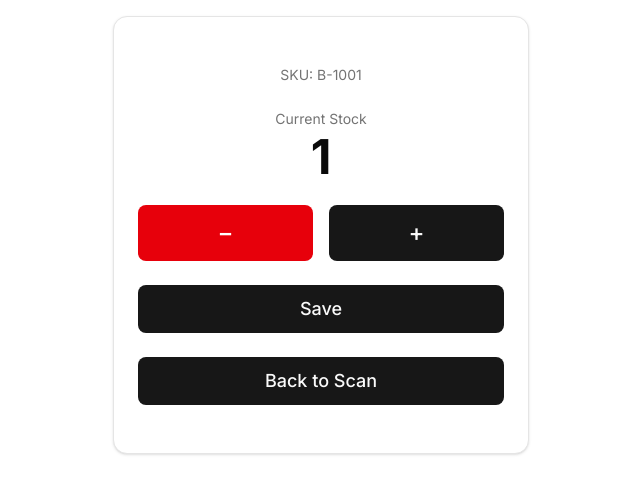
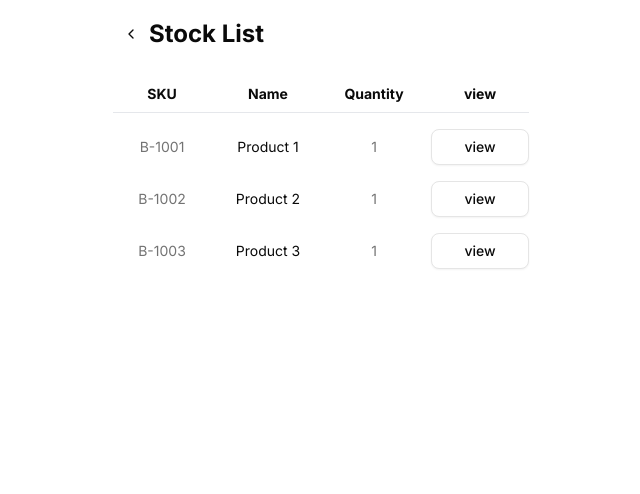
Before and after one commit to Super-Nat/balloon-stock-app, a Next.js app: page /product/stock-list in a window 1280 px wide. Shown: the top 494 px of the page, without its empty margins (319-959 px from the left). Built offline with nearby package versions, Linux system fonts and the light colour scheme.

Commit message:
Remove LowStock and Search components along with their features; update QRScanner and LowStockAlert components for improved functionality and user experience.

```diff
--- a/src/app/low-stock/feature/index.tsx
+++ /dev/null
@@ -1,7 +0,0 @@
-"use client";
-
-const LowStockFeature = () => {
-  return <div>LowStockFeature</div>;
-};
-
-export default LowStockFeature;
--- a/src/app/low-stock/page.tsx
+++ /dev/null
@@ -1,6 +0,0 @@
-import LowStockFeature from "./feature"
-
-
-const LowStockPage = () => <LowStockFeature />
-
-export default LowStockPage
--- /dev/null
+++ b/src/app/product/stock-list/feature/index.tsx
@@ -0,0 +1,68 @@
+"use client";
+
+import { Button } from "@/components/ui/button";
+import { ChevronLeft } from "lucide-react";
+import { useRouter } from "next/navigation";
+const StockListFeature = () => {
+  const router = useRouter();
+  const products = [
+    {
+      id: 1,
+      sku: "B-1001",
+      name: "Product 1",
+      qty: 1,
+    },
+    {
+      id: 2,
+      sku: "B-1002",
+      name: "Product 2",
+      qty: 1,
+    },
+    {
+      id: 3,
+      sku: "B-1003",
+      name: "Product 3",
+      qty: 1,
+    },
+  ];
+  return (
+    <div className="flex flex-col gap-4 p-4">
+      <div className="flex  items-center  mb-4 ">
+        <Button
+          variant="ghost"
+          size="icon"
+          onClick={() => router.push("/scan")}
+        >
+          <ChevronLeft />
+        </Button>
+        <h1 className="text-2xl font-bold text-center">Stock List</h1>
+      </div>
+
+      <div className="grid grid-cols-4 items-center border-b border-gray-200 pb-2 gap-2 font-bold text-center">
+        <p className="text-sm ">SKU</p>
+        <p className="text-sm">Name</p>
+        <p className="text-sm ">Quantity</p>
+        <p className="text-sm text-center">view</p>
+      </div>
+
+      {products.map((product) => (
+        <div
+          key={product.id}
+          className="grid grid-cols-4 items-center gap-2 text-center"
+        >
+          <p className="text-sm text-muted-foreground">{product.sku}</p>
+          <p className="text-sm">{product.name}</p>
+          <p className="text-sm text-muted-foreground">{product.qty}</p>
+          <Button
+            variant="outline"
+            onClick={() => router.push(`/product/${product.sku}`)}
+          >
+            view
+          </Button>
+        </div>
+      ))}
+    </div>
+  );
+};
+
+export default StockListFeature;
--- /dev/null
+++ b/src/app/product/stock-list/page.tsx
@@ -0,0 +1,5 @@
+import StockListFeature from "./feature";
+
+const StockListPage = () => <StockListFeature />;
+
+export default StockListPage;
--- a/src/app/scan/components/EnterCode.tsx
+++ b/src/app/scan/components/EnterCode.tsx
@@ -43,6 +43,7 @@ const ScannerOverlay = () => {
           aria-label="Submit"
           className="h-12 w-12 ml-[-60px]"
           onClick={handleSearch}
+          disabled={!code}
         >
           <SearchIcon />
         </Button>
--- a/src/app/scan/components/LowStockAlert.tsx
+++ b/src/app/scan/components/LowStockAlert.tsx
@@ -3,9 +3,10 @@
 import { Alert, AlertDescription, AlertTitle } from "@/components/ui/alert";
 import { Button } from "@/components/ui/button";
 import { useStockStore } from "@/store/store";
-
+import { useRouter } from "next/navigation";
 export function LowStockAlert() {
   const product = useStockStore((state) => state.product);
+  const router = useRouter();
   if (!product || product.qty !== 1) return null;
 
   return (
@@ -14,7 +15,11 @@ export function LowStockAlert() {
         <AlertTitle>⚠️ Low stock</AlertTitle>
         <AlertDescription className="flex justify-between items-center">
           products have quantity = 1
-          <Button variant="link" className="p-0 h-auto">
+          <Button
+            variant="link"
+            className="p-0 h-auto"
+            onClick={() => router.push("/product/stock-list")}
+          >
             View
           </Button>
         </AlertDescription>
--- a/src/app/scan/components/Scanner.tsx
+++ b/src/app/scan/components/Scanner.tsx
@@ -15,7 +15,7 @@ export default function QRScanner() {
   const [tabState, setTabState] = useState<"scan" | "enter">("scan");
 
   useEffect(() => {
-    if (startedRef.current) return;
+    if (startedRef.current || tabState === "enter") return;
     startedRef.current = true;
 
     const scanner = new Html5Qrcode("qr-reader");
--- a/src/app/scan/feature/index.tsx
+++ b/src/app/scan/feature/index.tsx
@@ -9,7 +9,7 @@ export default function ScanFeature() {
   const { setProduct } = useStockStore();
 
   return (
-    <div className="relative w-full h-[100dvh] overflow-hidden bg-white flex flex-col items-center justify-center">
+    <div className="relative w-full h-screen overflow-hidden bg-white flex flex-col items-center justify-center">
       <LowStockAlert />
       <QRScanner />
     </div>
--- a/src/app/search/feature/index.tsx
+++ /dev/null
@@ -1,9 +0,0 @@
-'use client'
-
-const SearchFeature = () => {
-  return (
-    <div>SearchFeature</div>
-  )
-}
-
-export default SearchFeature
--- a/src/app/search/page.tsx
+++ /dev/null
@@ -1,5 +0,0 @@
-import SearchFeature from "./feature"
-
-const SearchPage = () => <SearchFeature />
-
-export default SearchPage
```
